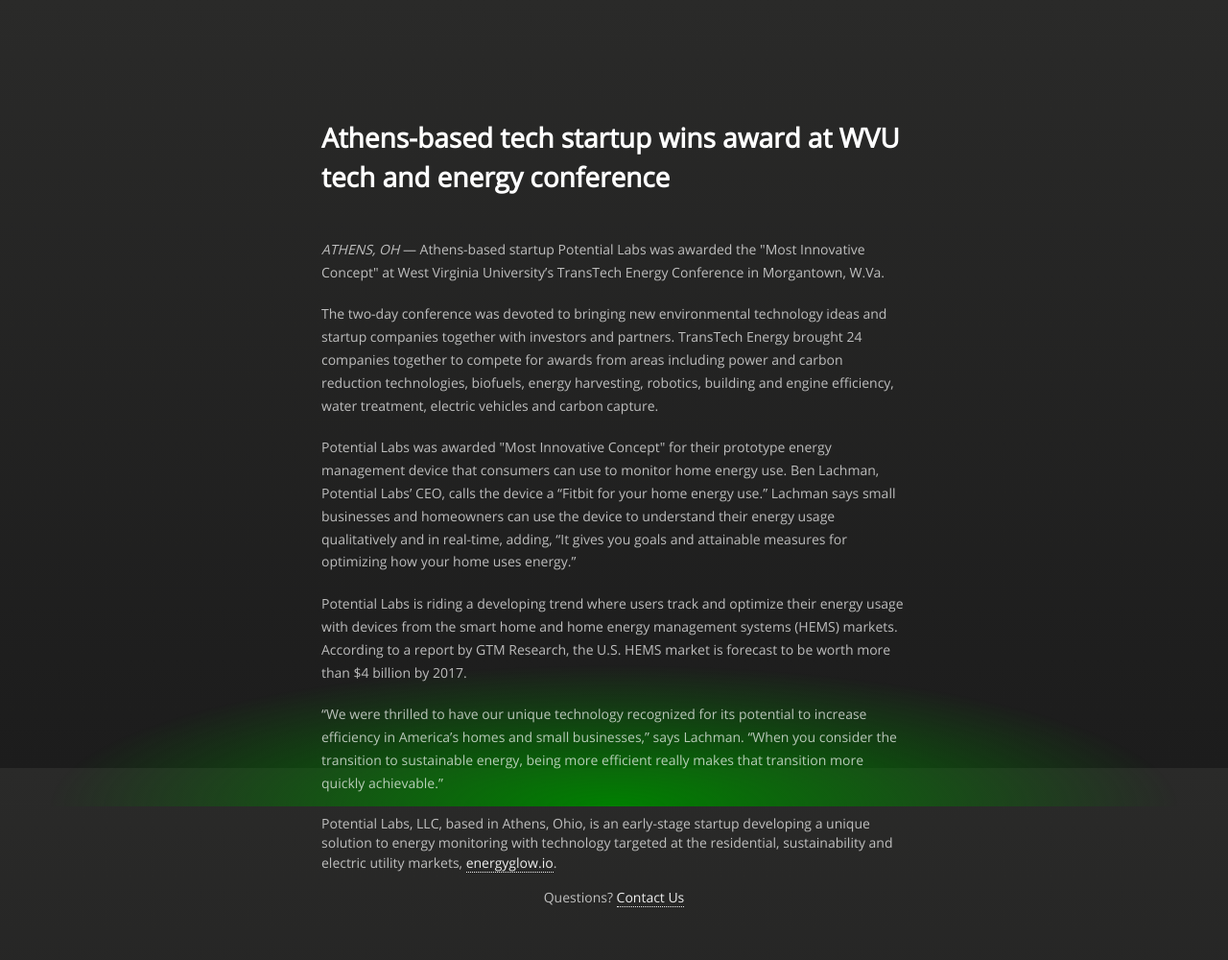
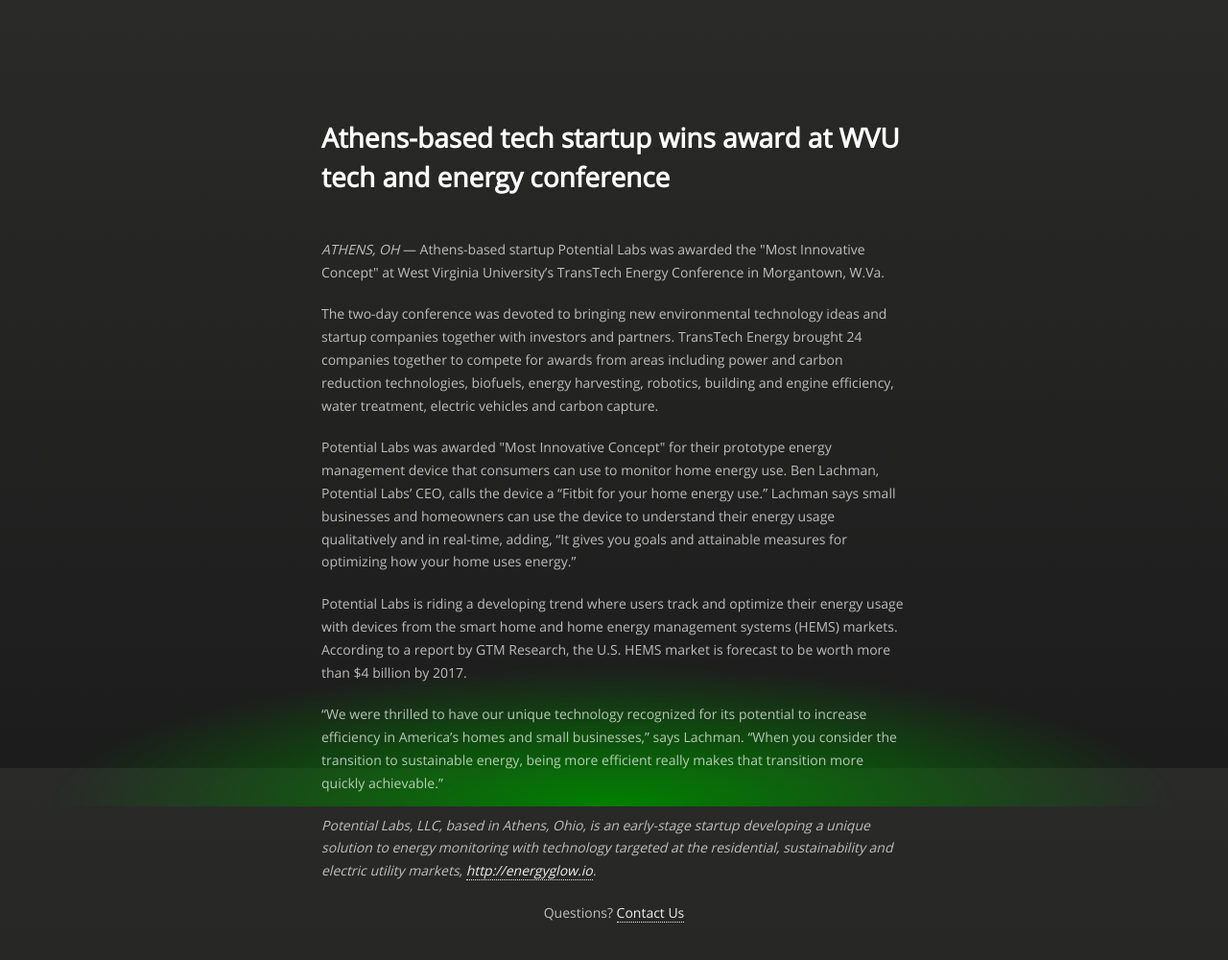
Before and after one commit to mattgraham/midnight, a plain HTML site: page pr/transtech16.html in a window 1280 px wide. Shown: the top 1000 px of the page at 96% size. Drawn offline with nearby package versions, Linux system fonts and the light colour scheme.

Commit message:
Adding a bit of space to pr layout.

```diff
--- a/pr/transtech16.html
+++ b/pr/transtech16.html
@@ -32,13 +32,13 @@
               <p>Potential Labs is riding a developing trend where users track and optimize their energy usage with devices from the smart home and home energy management systems (HEMS) markets. According to a report by GTM Research, the U.S. HEMS market is forecast to be worth more than $4 billion by 2017.</p>
               <p>&#8220;We were thrilled to have our unique technology recognized for its potential to increase efficiency in America&#8217;s homes and small businesses,&#8221; says Lachman. &#8220;When you consider the transition to sustainable energy, being more efficient really makes that transition more quickly achievable.&#8221;</p>
             </div>
-            <div>Potential Labs, LLC, based in Athens, Ohio, is an early-stage startup developing a unique solution to energy monitoring with technology targeted at the residential, sustainability and electric utility markets, <a href="http://energyglow.io/">energyglow.io</a>.
+            <div><p><i>Potential Labs, LLC, based in Athens, Ohio, is an early-stage startup developing a unique solution to energy monitoring with technology targeted at the residential, sustainability and electric utility markets, <a href="http://energyglow.io/">http://energyglow.io</a>.</i></p>
             </div>
 
             <div class="center">
               <p>
-              Questions? <a href="mailto:info@energyglow.io">Contact Us</a>
-            </p>
+                Questions? <a href="mailto:info@energyglow.io">Contact Us</a>
+              </p>
             </div>
         </section>
 
```
